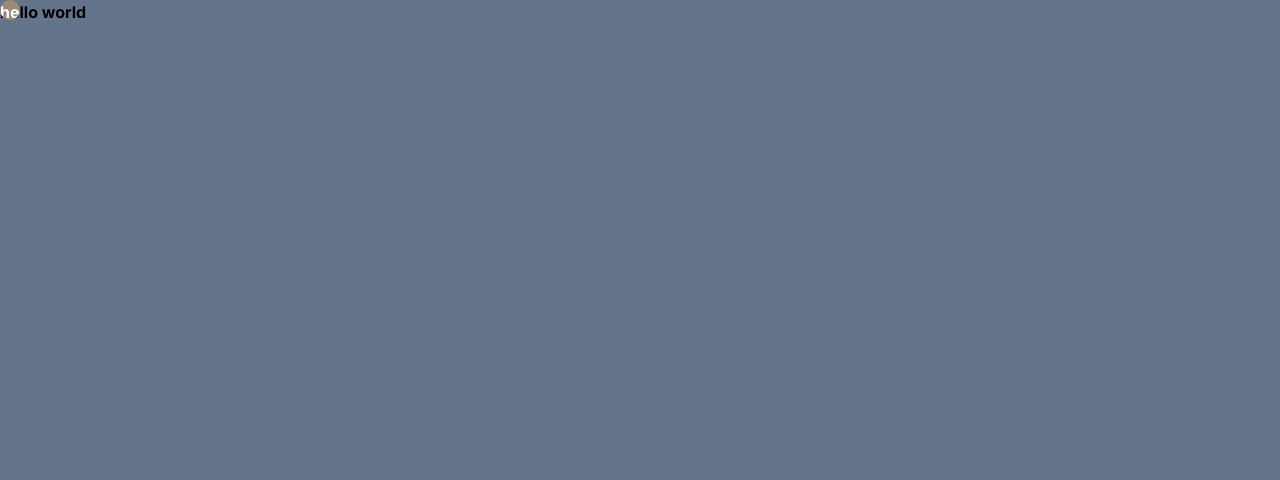
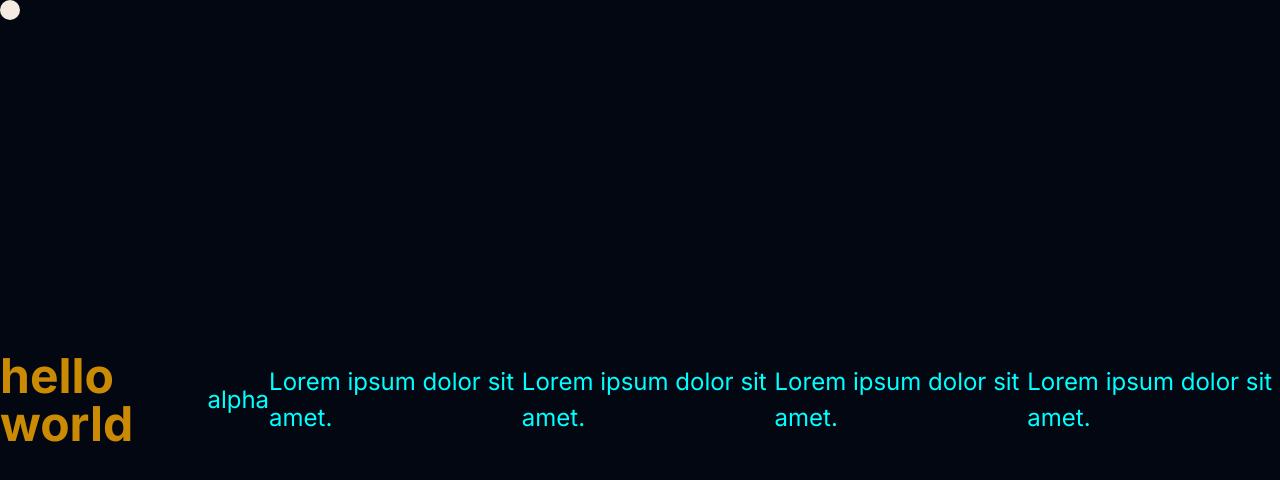
Before and after one commit to IrfanshaikH-7/portfolio-m, a Next.js app: page / in a window 1280 px wide. Shown: the top 480 px of the page. Built offline with nearby package versions, Linux system fonts and the light colour scheme.

Commit message:
2. cursor

```diff
--- a/app/globals.css
+++ b/app/globals.css
@@ -19,7 +19,8 @@
   display: flex;
   justify-content: center;
   align-items: center;
-  background-color: white;
+  background-color: rgb(248, 243, 243);
+  color: black;
 
 }
 .custom-cursorr {
@@ -32,3 +33,8 @@
   letter-spacing: 1px;
   display: none;
 }
+a {
+  color: aqua;
+  font-size: x-large;
+
+}
--- a/app/page.tsx
+++ b/app/page.tsx
@@ -10,10 +10,16 @@ const Home: NextPage = () => {
 
   return (
     <>
-    <div className='h-screen w-full bg-slate-500'>
-<div className='text-black font-bold '>
+    <div className='h-screen w-full bg-gray-950 flex justify-center items-center'>
+<div className='text-yellow-600 text-5xl font-bold '>
       hello world
     </div>
+    <a href="/">alpha</a>
+    <a href="/">Lorem ipsum dolor sit amet.</a>
+    <a href="/">Lorem ipsum dolor sit amet.</a>
+    <a href="/">Lorem ipsum dolor sit amet.</a>
+    <a href="/">Lorem ipsum dolor sit amet.</a>
+
     </div>
 
     </>
--- a/components/cursor.tsx
+++ b/components/cursor.tsx
@@ -2,26 +2,50 @@
 import { useEffect, useState } from 'react';
 import { motion } from 'framer-motion';
 import { gsap } from 'gsap';
+import { MouseEve } from '@/types';
 
-const Cursor= () => {
+const Cursor = () => {
 
-    useEffect(()=> {
+    useEffect(() => {
         const cursor = document.getElementById('custom-cursor');
-        const cursortext = document.querySelector('.cursor-text');
+        const cursorText = document.querySelector('.cursor-text');
+        const Links = document.querySelectorAll('a')
 
-        const onMouseMove = (e:MouseEvent) => {
-            const{ clientX, clientY} = e;
-            gsap.to(cursor,{x:clientX -10,y:clientY -10});
+        const onMouseMove = (e: MouseEvent) => {
+            const { clientX, clientY } = e;
+            gsap.to(cursor, { x: clientX - 10, y: clientY - 10 });
+            console.log(e.target)
+
         }
-        window.addEventListener('mousemove', onMouseMove)
 
 
+        const onMouseE = (event: MouseEvent) => {
+            if (event.target instanceof Element){
+                if(event.target.classList.contains('view')){
+                    gsap.to(cursor,{duration:0.1,scale:4})
+                    cursorText?.setAttribute('style', 'display: block;')
+                }else{
+                    gsap.to(cursor,{scale:4})
+                    cursorText?.setAttribute('style', 'display: block;')
 
-    },[])
+                }
+            }
+        }
+        const onMousel =() => {
+            gsap.to(cursor,{scale:1})
+            cursorText?.setAttribute('style', 'display: none; ')
+        }
 
-    return(
+        Links.forEach((link) => {
+            link.addEventListener('mouseenter', onMouseE);
+            link.addEventListener('mouseleave', onMousel);
+        })
+        window.addEventListener('mousemove', onMouseMove);
+    }, [])
+
+    return (
         <div id='custom-cursor' className='custom-cursor'>
-            <span className='cursor-text'> View</span>
+            <span className='cursor-text'>view</span>
         </div>
     )
 }
--- /dev/null
+++ b/types.ts
@@ -0,0 +1,3 @@
+export type MouseEve = MouseEvent & {
+    target: (MouseEvent['target'] )
+}
```
